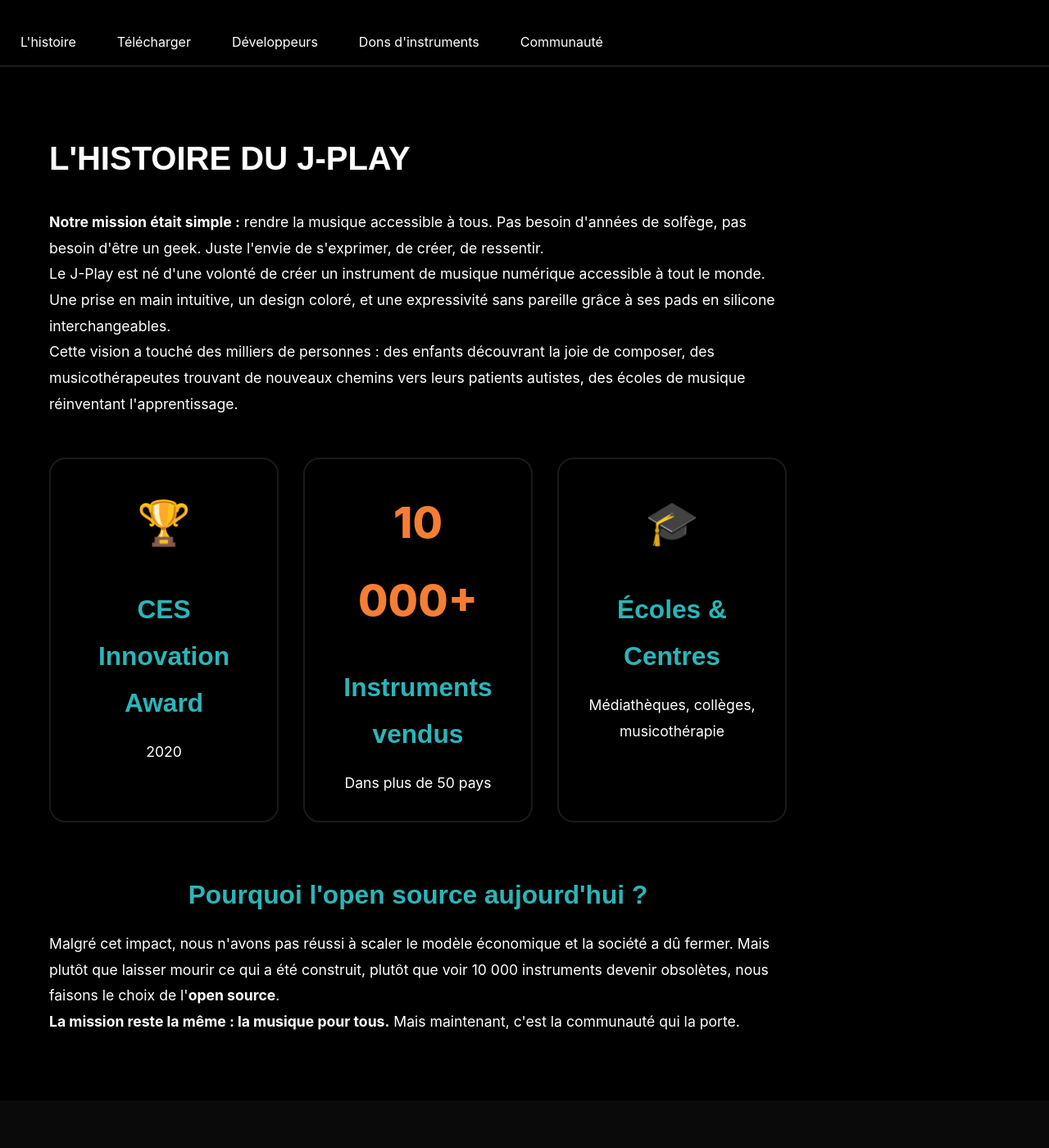
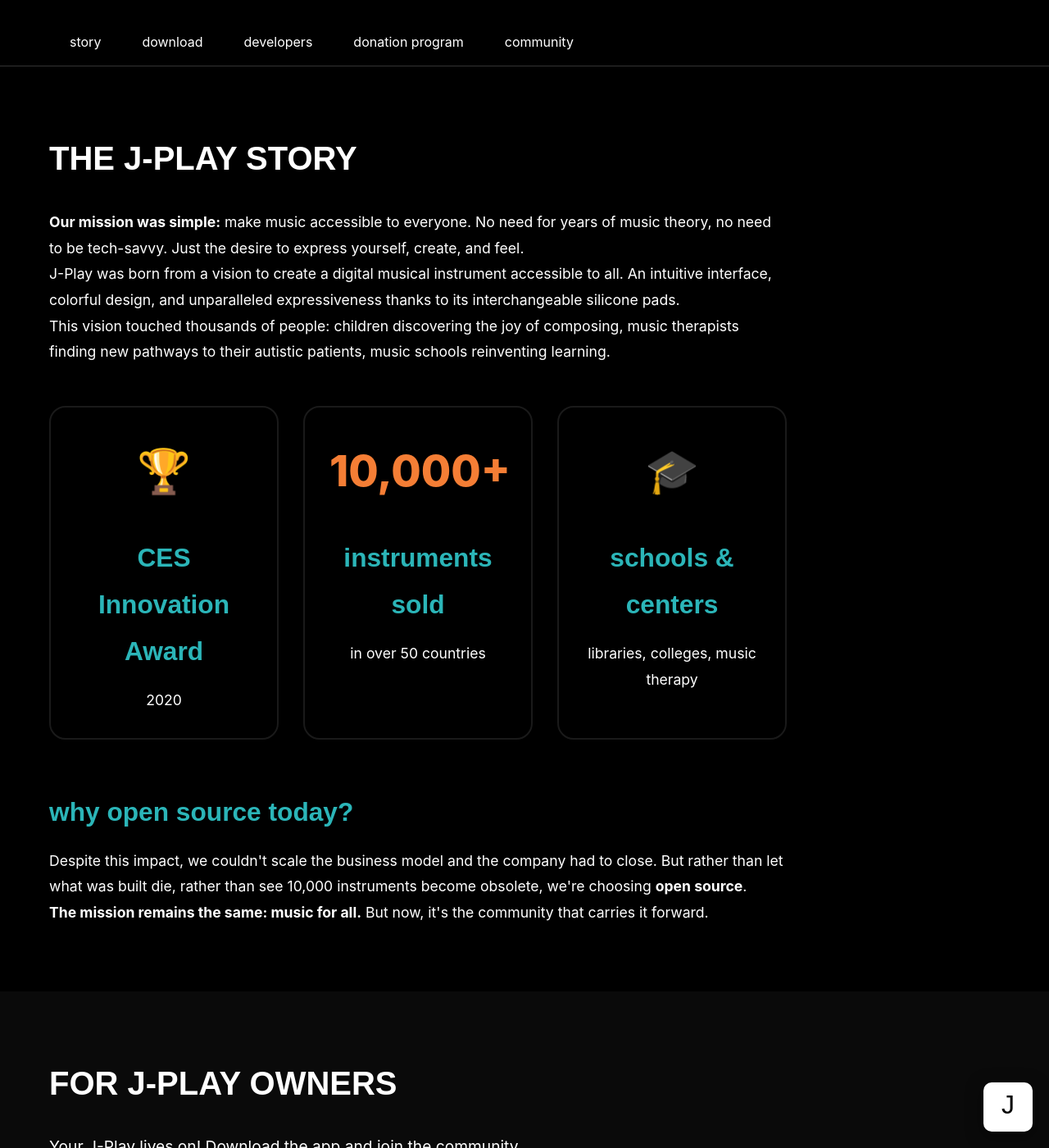
Before and after one commit to Pjoooo/jplay-website, a Jekyll site: the page built from index.html, in a window 1280 px wide and 1400 px high, scrolled down 418 px. Shown: the whole window at 82% size. Built offline with Jekyll 4.4.1, drawn with Linux system fonts in a browser that asks for light colours; some of the changed text lies outside the part shown.

Commit message:
Update index.html

```diff
--- a/index.html
+++ b/index.html
@@ -1,42 +1,44 @@
 ---
 layout: default
-title: Accueil
+title: Home
 ---
 
 <!-- Header -->
 <header>
     <div class="container">
-        <h1>🎵 J-Play revit en Open Source</h1>
-        <p>L'instrument de musique accessible à tous continue son aventure</p>
+        <h1>J-Play goes Open Source</h1>
+        <p>The accessible digital music instrument continues its journey</p>
         <div class="cta-buttons">
-            <a href="#download" class="btn btn-primary">Télécharger l'app</a>
-            <a href="#community" class="btn btn-secondary">Rejoindre Discord</a>
-            <a href="#donation" class="btn btn-secondary">Programme de dons</a>
+            <a href="#download" class="btn btn-primary">download app</a>
+            <a href="#community" class="btn btn-secondary">join discord</a>
+            <a href="#donation" class="btn btn-secondary">instrument donation</a>
         </div>
     </div>
 </header>
 
 <!-- Navigation -->
 <nav>
-    <ul>
-        <li><a href="#story">L'histoire</a></li>
-        <li><a href="#download">Télécharger</a></li>
-        <li><a href="#developers">Développeurs</a></li>
-        <li><a href="#donation">Dons d'instruments</a></li>
-        <li><a href="#community">Communauté</a></li>
-    </ul>
+    <div class="container">
+        <ul>
+            <li><a href="#story">story</a></li>
+            <li><a href="#download">download</a></li>
+            <li><a href="#developers">developers</a></li>
+            <li><a href="#donation">donation program</a></li>
+            <li><a href="#community">community</a></li>
+        </ul>
+    </div>
 </nav>
 
 <!-- Story Section -->
 <section id="story">
     <div class="container">
-        <h2>L'histoire du J-Play</h2>
+        <h2>The J-Play Story</h2>
         <div class="story-content">
-            <p><strong>Notre mission était simple :</strong> rendre la musique accessible à tous. Pas besoin d'années de solfège, pas besoin d'être un geek. Juste l'envie de s'exprimer, de créer, de ressentir.</p>
+            <p><strong>Our mission was simple:</strong> make music accessible to everyone. No need for years of music theory, no need to be tech-savvy. Just the desire to express yourself, create, and feel.</p>
 
-            <p>Le J-Play est né d'une volonté de créer un instrument de musique numérique accessible à tout le monde. Une prise en main intuitive, un design coloré, et une expressivité sans pareille grâce à ses pads en silicone interchangeables.</p>
+            <p>J-Play was born from a vision to create a digital musical instrument accessible to all. An intuitive interface, colorful design, and unparalleled expressiveness thanks to its interchangeable silicone pads.</p>
 
-            <p>Cette vision a touché des milliers de personnes : des enfants découvrant la joie de composer, des musicothérapeutes trouvant de nouveaux chemins vers leurs patients autistes, des écoles de musique réinventant l'apprentissage.</p>
+            <p>This vision touched thousands of people: children discovering the joy of composing, music therapists finding new pathways to their autistic patients, music schools reinventing learning.</p>
 
             <div class="story-highlights">
                 <div class="highlight-card">
@@ -45,21 +47,21 @@
                     <p>2020</p>
                 </div>
                 <div class="highlight-card">
-                    <div class="highlight-number">10 000+</div>
-                    <h3>Instruments vendus</h3>
-                    <p>Dans plus de 50 pays</p>
+                    <div class="highlight-number">10,000+</div>
+                    <h3>instruments sold</h3>
+                    <p>in over 50 countries</p>
                 </div>
                 <div class="highlight-card">
                     <div class="highlight-number">🎓</div>
-                    <h3>Écoles & Centres</h3>
-                    <p>Médiathèques, collèges, musicothérapie</p>
+                    <h3>schools & centers</h3>
+                    <p>libraries, colleges, music therapy</p>
                 </div>
             </div>
 
-            <h3 style="margin-top: 60px; text-align: center;">Pourquoi l'open source aujourd'hui ?</h3>
-            <p>Malgré cet impact, nous n'avons pas réussi à scaler le modèle économique et la société a dû fermer. Mais plutôt que laisser mourir ce qui a été construit, plutôt que voir 10 000 instruments devenir obsolètes, nous faisons le choix de l'<strong>open source</strong>.</p>
+            <h3 style="margin-top: 60px;">why open source today?</h3>
+            <p>Despite this impact, we couldn't scale the business model and the company had to close. But rather than let what was built die, rather than see 10,000 instruments become obsolete, we're choosing <strong>open source</strong>.</p>
 
-            <p><strong>La mission reste la même : la musique pour tous.</strong> Mais maintenant, c'est la communauté qui la porte.</p>
+            <p><strong>The mission remains the same: music for all.</strong> But now, it's the community that carries it forward.</p>
         </div>
     </div>
 </section>
@@ -67,36 +69,36 @@
 <!-- Download Section -->
 <section id="download">
     <div class="container">
-        <h2>Pour les possesseurs de J-Play</h2>
-        <p style="text-align: center; font-size: 1.2em; margin-bottom: 40px;">
-            Votre J-Play continue de vivre ! Téléchargez l'application et rejoignez la communauté.
+        <h2>for J-Play owners</h2>
+        <p style="font-size: 1.2em; margin-bottom: 40px;">
+            Your J-Play lives on! Download the app and join the community.
         </p>
 
         <div class="download-grid">
             <div class="download-card">
                 <div class="download-icon">🍎</div>
                 <h3>macOS</h3>
-                <p>Compatible macOS 10.15+</p>
-                <a href="{{ site.github_repo }}/releases" class="btn btn-primary" style="margin-top: 20px;">Télécharger pour Mac</a>
+                <p>compatible macOS 10.15+</p>
+                <a href="{{ site.github_repo }}/releases" class="btn btn-primary" style="margin-top: 20px;">download for Mac</a>
             </div>
             <div class="download-card">
                 <div class="download-icon">🪟</div>
                 <h3>Windows</h3>
-                <p>Compatible Windows 10+</p>
-                <a href="{{ site.github_repo }}/releases" class="btn btn-primary" style="margin-top: 20px;">Télécharger pour Windows</a>
+                <p>compatible Windows 10+</p>
+                <a href="{{ site.github_repo }}/releases" class="btn btn-primary" style="margin-top: 20px;">download for Windows</a>
             </div>
         </div>
 
         <div class="alert">
-            <div class="alert-title">⚠️ Note concernant iPad</div>
-            <p>La version iPad n'est pas encore disponible car la compilation nécessite de payer Apple (licence développeur). C'est un axe de développement prioritaire. Si la communauté souhaite financer cette version, nous pourrions organiser une campagne de financement participatif.</p>
+            <div class="alert-title">⚠️ note about iPad</div>
+            <p>The iPad version is not yet available as compilation requires paying Apple (developer license). This is a priority development axis. If the community wishes to fund this version, we could organize a crowdfunding campaign.</p>
         </div>
 
-        <div style="max-width: 800px; margin: 60px auto; text-align: center;">
-            <h3>Besoin d'aide ?</h3>
+        <div style="max-width: 800px; margin: 60px 0;">
+            <h3>need help?</h3>
             <p style="margin: 20px 0;">
-                📺 <a href="{{ site.youtube_channel }}" style="color: var(--primary); font-weight: 600;">Tutoriels sur YouTube</a><br>
-                💬 <a href="#community" style="color: var(--primary); font-weight: 600;">Support sur Discord</a>
+                📺 <a href="{{ site.youtube_channel }}" style="color: var(--cyan); font-weight: 600;">tutorials on YouTube</a><br>
+                💬 <a href="#community" style="color: var(--cyan); font-weight: 600;">support on Discord</a>
             </p>
         </div>
     </div>
@@ -105,50 +107,50 @@
 <!-- Developers Section -->
 <section id="developers">
     <div class="container">
-        <h2>Pour les développeurs</h2>
-        <p style="text-align: center; font-size: 1.2em; margin-bottom: 50px;">
-            Le code est ouvert, propre, documenté. Contribuez à faire évoluer J-Play !
+        <h2>for developers</h2>
+        <p style="font-size: 1.2em; margin-bottom: 50px;">
+            The code is open, clean, documented. Contribute to evolving J-Play!
         </p>
 
-        <div style="text-align: center; margin-bottom: 50px;">
+        <div style="margin-bottom: 50px;">
             <a href="{{ site.github_repo }}" class="btn btn-primary" style="font-size: 1.2em;">
-                📦 Voir sur GitHub
+                📦 view on GitHub
             </a>
         </div>
 
-        <h3 style="text-align: center;">Roadmap prioritaire</h3>
+        <h3>priority roadmap</h3>
         <div class="roadmap-list">
             <div class="roadmap-item">
-                <h4>🐛 Stabilité et corrections de bugs</h4>
-                <p>Améliorer la robustesse de l'application existante basée sur les retours utilisateurs</p>
+                <h4>🐛 stability and bug fixes</h4>
+                <p>improve robustness of the existing application based on user feedback</p>
             </div>
             <div class="roadmap-item">
-                <h4>📱 Version iPad</h4>
-                <p>Portage iOS (nécessite financement licence développeur Apple)</p>
+                <h4>📱 iPad version</h4>
+                <p>iOS port (requires funding Apple developer license)</p>
             </div>
             <div class="roadmap-item">
-                <h4>🎹 Support contrôleurs MIDI</h4>
-                <p>Permettre l'utilisation avec d'autres contrôleurs MIDI standards</p>
+                <h4>🎹 MIDI controller support</h4>
+                <p>enable use with other standard MIDI controllers</p>
             </div>
             <div class="roadmap-item">
-                <h4>🎵 Nouvelles fonctionnalités musicales</h4>
-                <p>Nouveaux instruments, effets, modes de jeu selon les besoins de la communauté</p>
+                <h4>🎵 new musical features</h4>
+                <p>new instruments, effects, play modes according to community needs</p>
             </div>
             <div class="roadmap-item">
-                <h4>🌍 Traductions</h4>
-                <p>Rendre l'application accessible dans plus de langues</p>
+                <h4>🌍 translations</h4>
+                <p>make the application accessible in more languages</p>
             </div>
         </div>
 
-        <div style="max-width: 800px; margin: 50px auto; background: var(--white); padding: 40px; border-radius: 15px; box-shadow: 0 5px 20px rgba(0,0,0,0.1);">
-            <h3>Comment contribuer ?</h3>
+        <div style="max-width: 800px; margin: 50px 0; background: var(--black); padding: 40px; border-radius: 15px; border: 2px solid #1a1a1a;">
+            <h3>how to contribute?</h3>
             <ul style="list-style-position: inside; line-height: 2;">
-                <li>🔍 Tester l'application et signaler des bugs</li>
-                <li>💻 Contribuer au code (voir CONTRIBUTING.md sur GitHub)</li>
-                <li>📝 Améliorer la documentation</li>
-                <li>🌐 Proposer des traductions</li>
-                <li>💡 Suggérer des fonctionnalités</li>
-                <li>🎨 Créer du contenu (tutoriels, vidéos)</li>
+                <li>🔍 test the application and report bugs</li>
+                <li>💻 contribute code (see CONTRIBUTING.md on GitHub)</li>
+                <li>📝 improve documentation</li>
+                <li>🌐 propose translations</li>
+                <li>💡 suggest features</li>
+                <li>🎨 create content (tutorials, videos)</li>
             </ul>
         </div>
     </div>
@@ -157,32 +159,32 @@
 <!-- Donation Program Section -->
 <section id="donation">
     <div class="container">
-        <h2>Programme de dons d'instruments</h2>
-        <p style="text-align: center; font-size: 1.2em; max-width: 800px; margin: 0 auto 40px;">
-            Vous êtes une association, une école, un centre médical, une médiathèque ? Nous avons un stock d'instruments J-Play disponibles en don.
+        <h2>instrument donation program</h2>
+        <p style="font-size: 1.2em; max-width: 800px; margin-bottom: 40px;">
+            Are you an association, school, medical center, or library? We have a stock of J-Play instruments available for donation.
         </p>
 
         <div class="donation-box">
-            <h3>🎁 Demandez un J-Play pour votre structure</h3>
+            <h3>🎁 request a J-Play for your organization</h3>
             <p style="font-size: 1.15em; margin: 20px 0;">
-                Dans la continuité de notre mission sociale, nous mettons à disposition gratuitement des instruments J-Play pour les structures à vocation éducative, thérapeutique ou sociale.
+                Continuing our social mission, we're making J-Play instruments available free of charge to organizations with educational, therapeutic, or social purposes.
             </p>
             <div style="margin-top: 30px;">
-                <strong>Structures éligibles :</strong><br>
-                Écoles de musique • Collèges • Médiathèques • Centres de musicothérapie<br>
-                Associations d'éducation populaire • Structures médico-sociales
+                <strong>eligible organizations:</strong><br>
+                music schools • colleges • libraries • music therapy centers<br>
+                community education associations • medical and social structures
             </div>
-            <a href="mailto:{{ site.contact_email }}?subject=Demande de don J-Play" class="btn btn-primary" style="margin-top: 30px; background: var(--white); color: var(--primary);">
-                📧 Faire une demande de don
+            <a href="mailto:{{ site.contact_email }}?subject=J-Play donation request" class="btn btn-primary" style="margin-top: 30px; background: var(--white); color: var(--black);">
+                📧 request a donation
             </a>
         </div>
 
-        <div style="max-width: 800px; margin: 60px auto; text-align: center; background: var(--white); padding: 40px; border-radius: 15px;">
-            <h3>Témoignages d'utilisation</h3>
+        <div style="max-width: 800px; margin: 60px 0; background: var(--black); padding: 40px; border-radius: 15px; border: 2px solid #1a1a1a;">
+            <h3>testimonials</h3>
             <p style="font-style: italic; margin: 20px 0;">
-                "Le J-Play a révolutionné notre approche de la musicothérapie avec les enfants autistes. Son interface intuitive permet une connexion immédiate."
+                "J-Play revolutionized our approach to music therapy with autistic children. Its intuitive interface enables immediate connection."
             </p>
-            <p style="color: var(--primary); font-weight: 600;">— Musicothérapeute, Centre médico-social</p>
+            <p style="color: var(--cyan); font-weight: 600;">— music therapist, medical-social center</p>
         </div>
     </div>
 </section>
@@ -190,41 +192,41 @@
 <!-- Community Section -->
 <section id="community">
     <div class="container">
-        <h2>Rejoindre la communauté</h2>
-        <p style="text-align: center; font-size: 1.2em; margin-bottom: 50px;">
-            Le J-Play, c'est avant tout une communauté. Rejoignez-nous !
+        <h2>join the community</h2>
+        <p style="font-size: 1.2em; margin-bottom: 50px;">
+            J-Play is above all a community. Join us!
         </p>
 
         <div class="community-links">
             <div class="community-card">
                 <div class="community-icon">💬</div>
                 <h3>Discord</h3>
-                <p>334+ membres</p>
-                <p style="margin: 15px 0;">Support, discussions, partage d'expériences</p>
-                <a href="{{ site.discord_link }}" class="btn btn-primary">Rejoindre</a>
+                <p>334+ members</p>
+                <p style="margin: 15px 0;">support, discussions, experience sharing</p>
+                <a href="{{ site.discord_link }}" class="btn btn-primary">join</a>
             </div>
             <div class="community-card">
                 <div class="community-icon">📦</div>
                 <h3>GitHub</h3>
-                <p>Code source & issues</p>
-                <p style="margin: 15px 0;">Contribuer au développement</p>
-                <a href="{{ site.github_repo }}" class="btn btn-primary">Voir le repo</a>
+                <p>source code & issues</p>
+                <p style="margin: 15px 0;">contribute to development</p>
+                <a href="{{ site.github_repo }}" class="btn btn-primary">view repo</a>
             </div>
             <div class="community-card">
                 <div class="community-icon">📺</div>
                 <h3>YouTube</h3>
-                <p>Tutoriels & demos</p>
-                <p style="margin: 15px 0;">Apprendre à utiliser le J-Play</p>
-                <a href="{{ site.youtube_channel }}" class="btn btn-primary">Voir la chaîne</a>
+                <p>tutorials & demos</p>
+                <p style="margin: 15px 0;">learn to use J-Play</p>
+                <a href="{{ site.youtube_channel }}" class="btn btn-primary">view channel</a>
             </div>
         </div>
 
-        <div style="max-width: 800px; margin: 60px auto; text-align: center;">
-            <h3>Vous avez une success story à partager ?</h3>
+        <div style="max-width: 800px; margin: 60px auto;">
+            <h3>have a success story to share?</h3>
             <p style="margin: 20px 0;">
-                Vous utilisez le J-Play de manière inspirante ? Partagez votre expérience avec la communauté !
+                Do you use J-Play in an inspiring way? Share your experience with the community!
             </p>
-            <a href="mailto:{{ site.contact_email }}?subject=Success Story J-Play" class="btn btn-secondary">Partager votre histoire</a>
+            <a href="mailto:{{ site.contact_email }}?subject=J-Play success story" class="btn btn-secondary">share your story</a>
         </div>
     </div>
 </section>
@@ -233,16 +235,23 @@
 <footer>
     <div class="container">
         <p style="font-size: 1.2em; margin-bottom: 20px;">
-            <strong>J-Play Open Source</strong> — La musique pour tous
+            <strong>J-Play Open Source</strong> — music for all
         </p>
         <p>
             <a href="{{ site.github_repo }}">GitHub</a> •
             <a href="{{ site.discord_link }}">Discord</a> •
             <a href="{{ site.youtube_channel }}">YouTube</a> •
-            <a href="mailto:{{ site.contact_email }}">Contact</a>
+            <a href="mailto:{{ site.contact_email }}">contact</a>
         </p>
         <p style="margin-top: 30px; opacity: 0.7; font-size: 0.9em;">
-            Créé avec ❤️ par la communauté J-Play
+            created with ❤️ by the J-Play community
         </p>
     </div>
 </footer>
+
+<!-- Logo corner -->
+<div class="logo-corner">
+    <svg width="40" height="40" viewBox="0 0 100 100">
+        <text x="50" y="70" font-family="Arial" font-size="80" fill="#000" text-anchor="middle">J</text>
+    </svg>
+</div>
```
